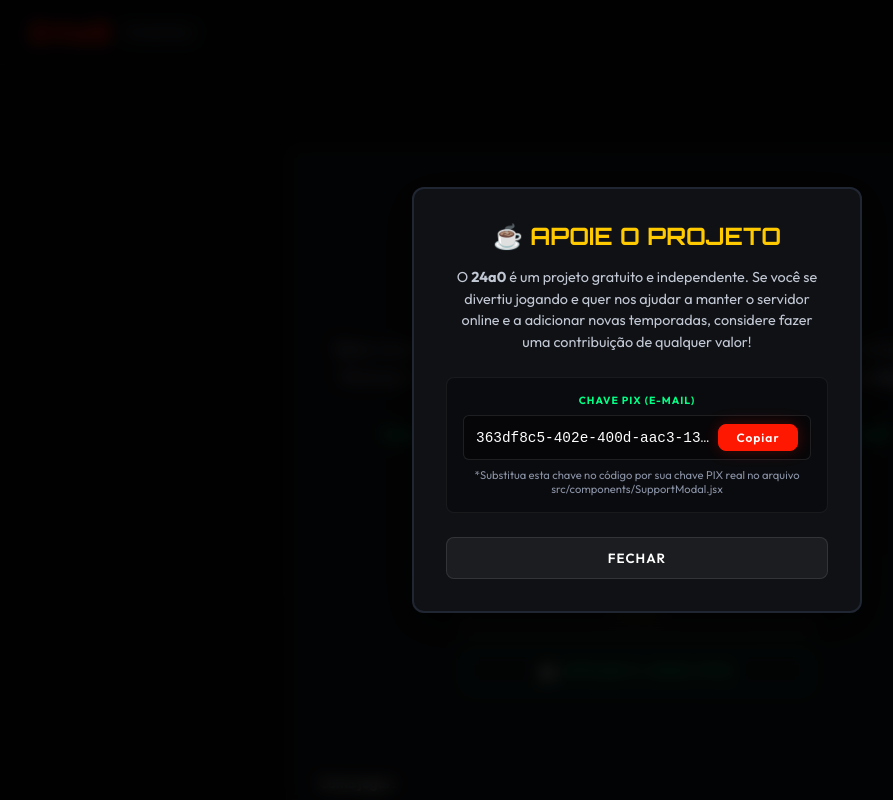
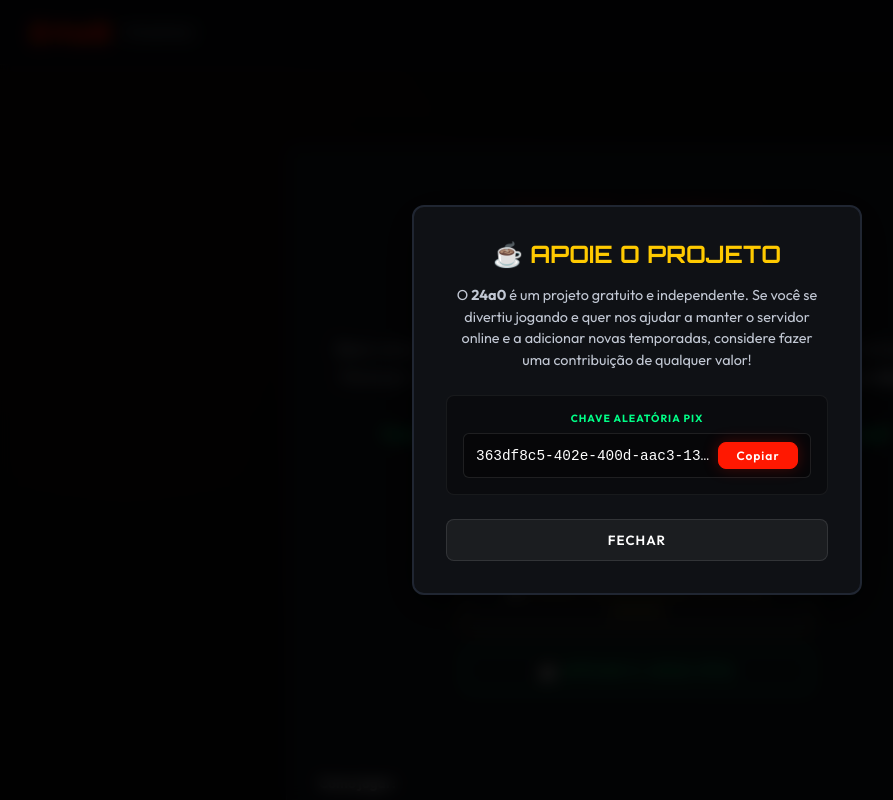
Before and after one commit to F4NT45TIC0/24a0, a React (Vite) app: page / in a window 1280 px wide. Both pictures are taken after a click on the button "☕ Apoiar (PIX)". Shown: the top 800 px of the page, without its empty margins (3-896 px from the left). Built offline with nearby package versions, Linux system fonts and the light colour scheme.

Commit message:
style: remove dev PIX note and update label to Chave Aleatoria

```diff
--- a/src/components/SupportModal.jsx
+++ b/src/components/SupportModal.jsx
@@ -41,7 +41,7 @@
             display: 'block',
             marginBottom: '0.5rem'
           }}>
-            Chave PIX (E-mail)
+            Chave Aleatória PIX
           </span>
 
           <div style={{
@@ -65,9 +65,6 @@
               {copied ? 'Copiado!' : 'Copiar'}
             </button>
           </div>
-          <span style={{ fontSize: '0.7rem', color: '#8a92a6', display: 'block', marginTop: '0.5rem' }}>
-            *Substitua esta chave no código por sua chave PIX real no arquivo src/components/SupportModal.jsx
-          </span>
         </div>
 
         <button className="btn btn-secondary" onClick={onClose} style={{ width: '100%' }}>
```
